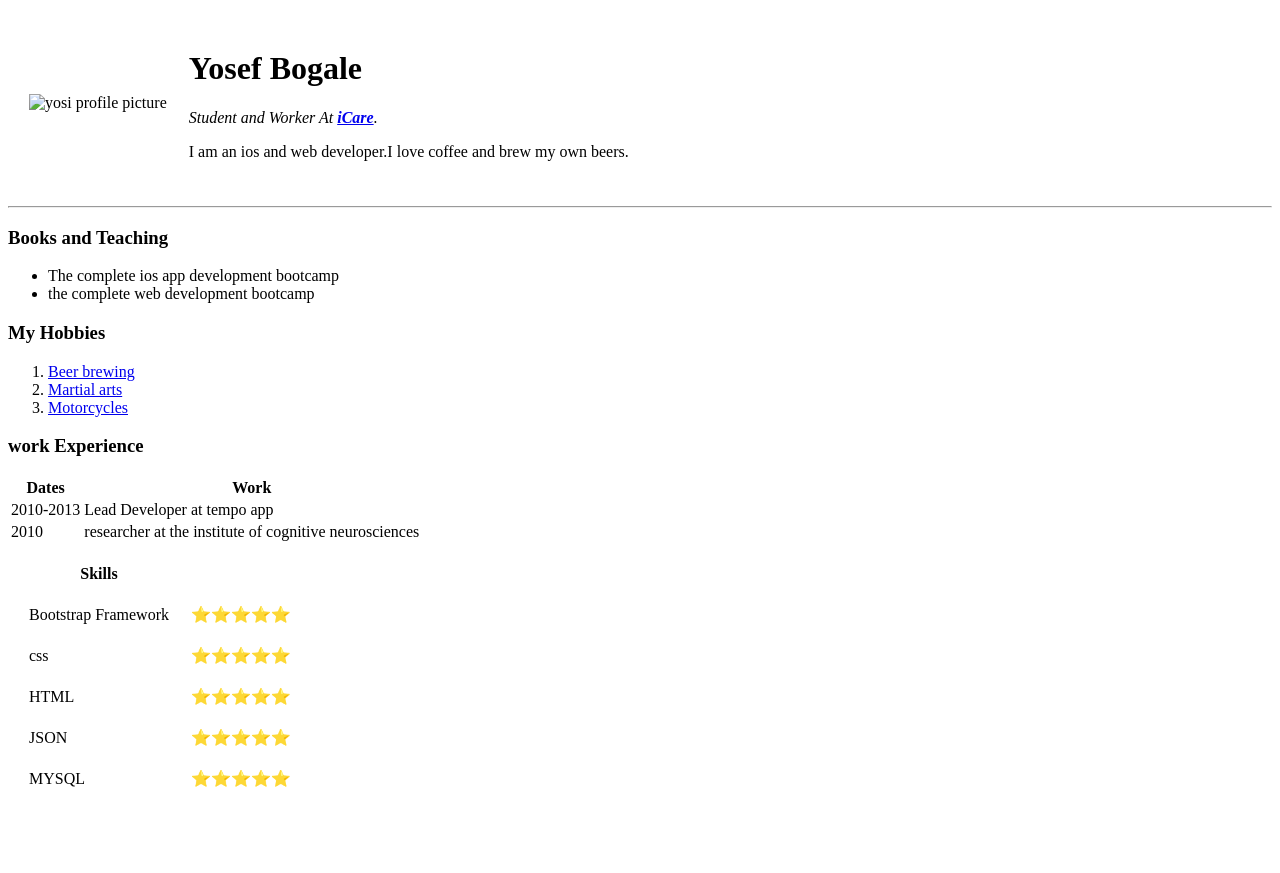
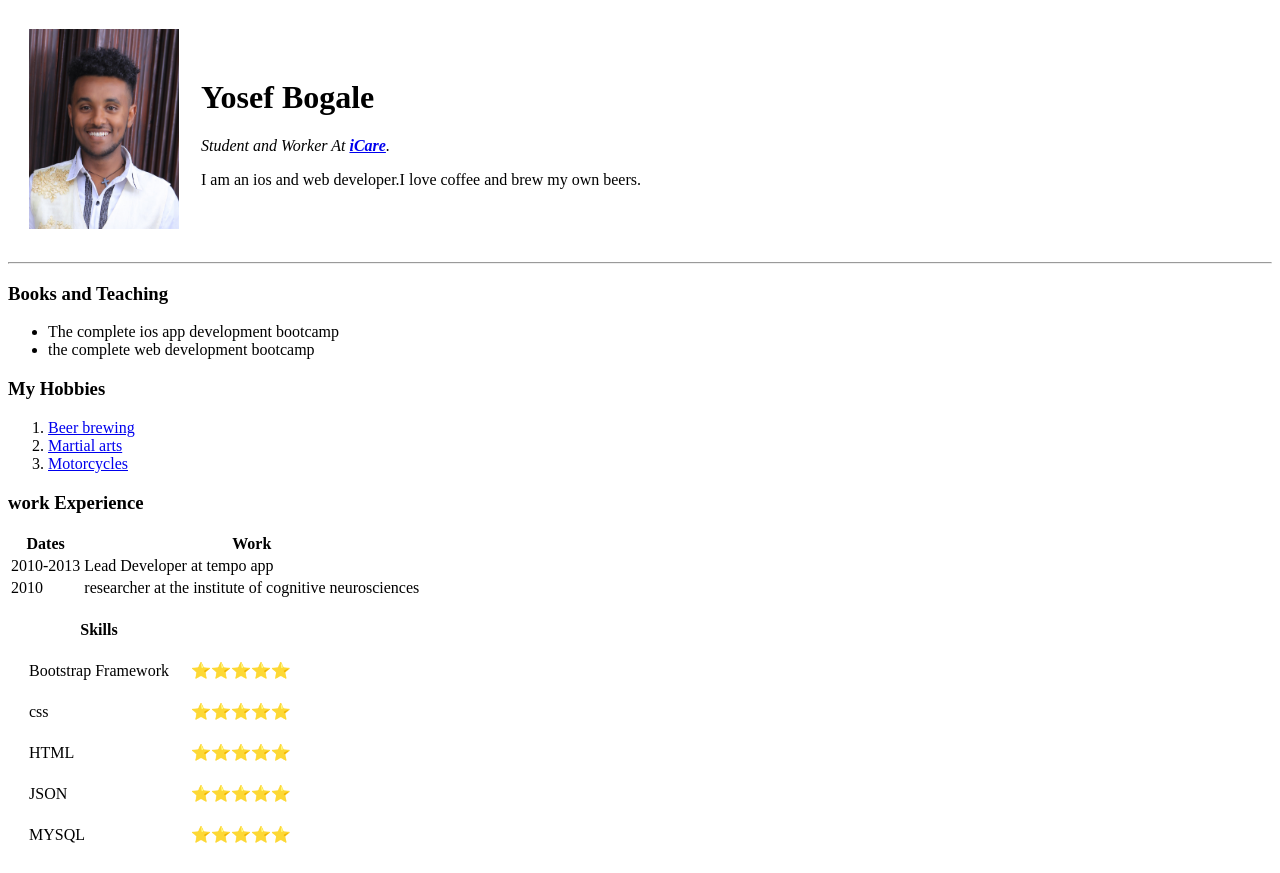
Before and after one commit to yosyeami/cv, a plain HTML site: page index.html in a window 1280 px wide. Before the commit the page ends 817 px from the top, so only its background shows below. Drawn offline with Linux system fonts and the light colour scheme; the site is published under a folder, as on GitHub Pages, so addresses that start at the root find nothing.

Commit message:
Update index.html

```diff
--- a/index.html
+++ b/index.html
@@ -7,7 +7,7 @@
   <body >
     <table cellspacing="20">
       <tr>
-        <td><img src="/Images/yosi.JPG" alt="yosi profile picture" height="200" width="150">
+        <td><img src="Images/yosi.JPG" alt="yosi profile picture" height="200" width="150">
 </td>
 <td><h1>Yosef Bogale</h1>
 <p><em>Student and Worker At <strong><a href="Google.com">iCare</a></strong>.</em></p>
```
